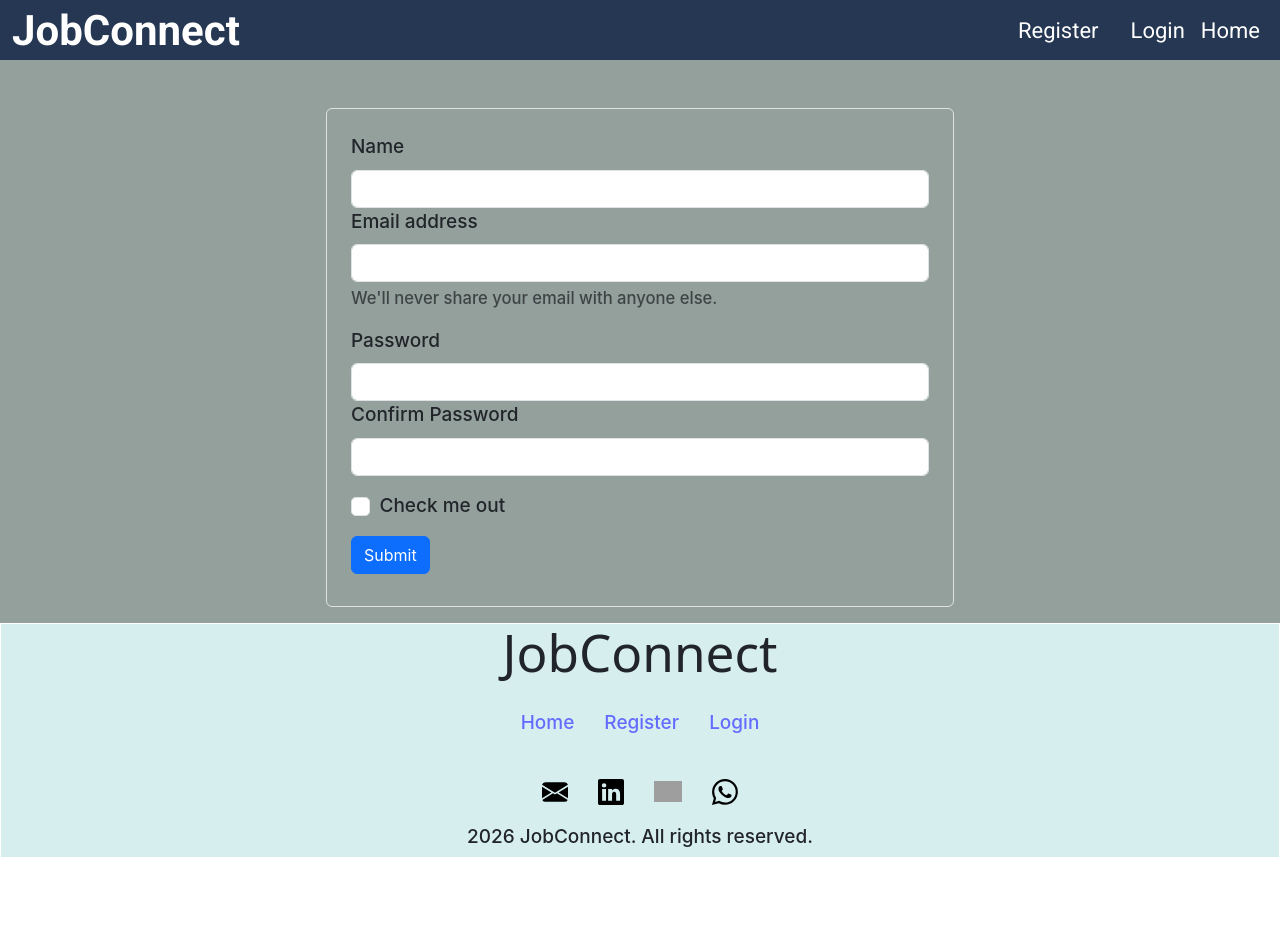
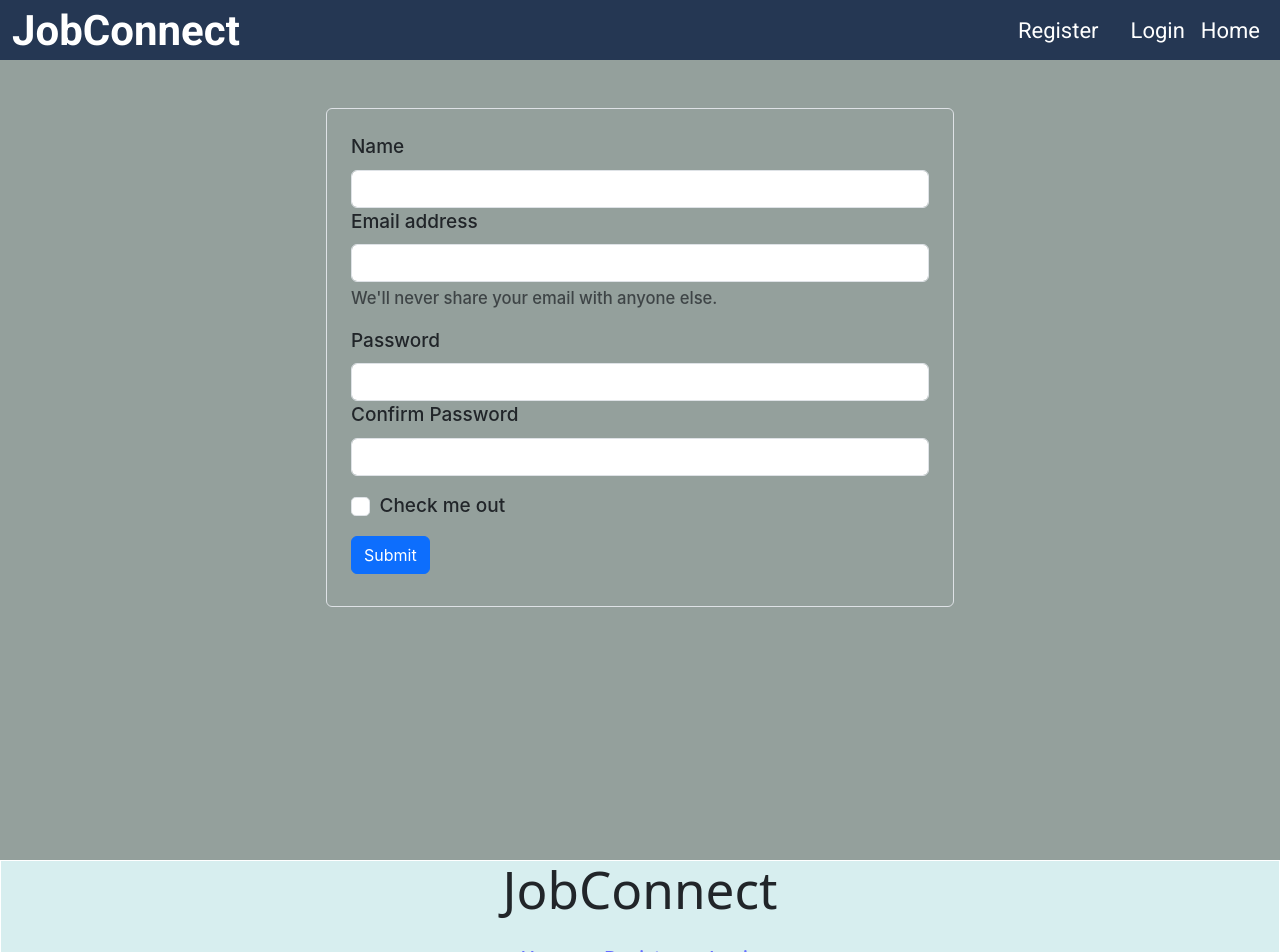
Before and after one commit to abc-hi/jobportal_frontend, a React (Vite) app: page /register in a window 1280 px wide. Shown: the top 952 px of the page. Before the commit the page ends 858 px from the top, so only its background shows below. Built offline with nearby package versions, Linux system fonts and the light colour scheme; grey boxes are pictures that could not be loaded; the HTML template or start-up script is replaced by a standard one.

Commit message:
updated on register and footer comp

```diff
--- a/src/components/Footer.jsx
+++ b/src/components/Footer.jsx
@@ -16,7 +16,7 @@ const Footer = () => {
   }
 
   return (
-    <div style={{backgroundColor:'#a6d8db71', border: '1px solid white', display: "flex", textAlign: 'center', justifyContent: "center", flexDirection: "column", maxHeight:'100vh' }}>
+    <div style={{backgroundColor:'#a6d8db71', border: '1px solid white', display: "flex", textAlign: 'center', justifyContent: "center", flexDirection: "column"}}>
       <h1>JobConnect</h1>
       <div className='space-x-6'>
         <div style={{fontFamily: 'Inter, sans-serif', fontWeight: 500, fontSize:'19px',display: "flex", flexDirection: "row", gap: "30px", justifyContent: "center", alignItems: "center", padding: "20px"}}>
--- a/src/components/Register.jsx
+++ b/src/components/Register.jsx
@@ -27,7 +27,7 @@ const payloads = {name,email,password,confirmPassword}
        console.log("error:", err.response || err.message))
     }
     return (
-        <div style={{fontFamily: 'Inter, sans-serif', fontWeight: 500, fontSize:'19px',backgroundColor: '#94a09c',width: '100vw', padding: '0' }}>
+        <div style={{fontFamily: 'Inter, sans-serif', fontWeight: 500, fontSize:'19px',backgroundColor: '#94a09c',width: '100vw',minHeight:'100vh', margin: '0', padding: '0' }}>
             <div className="row justify-content-center"
             >
                 <div className="col-md-6 mt-5 mb-3">
```
